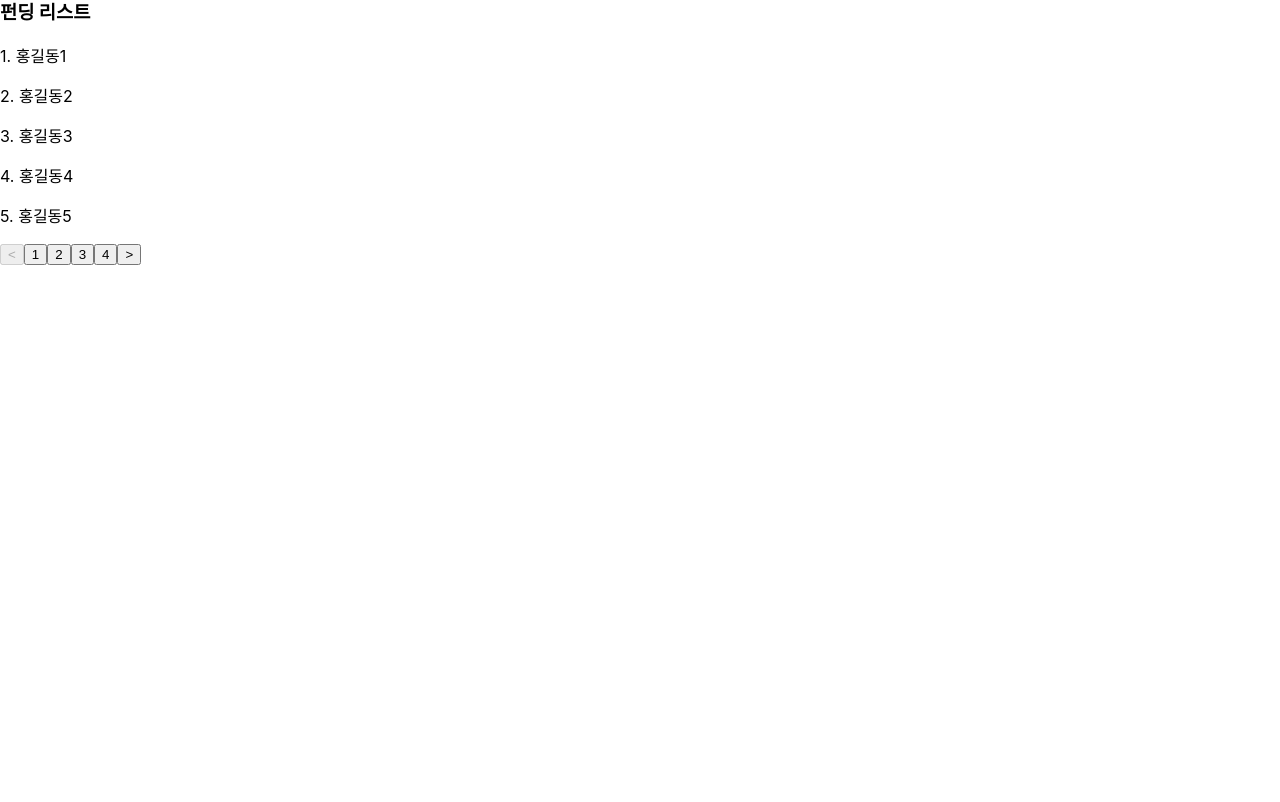
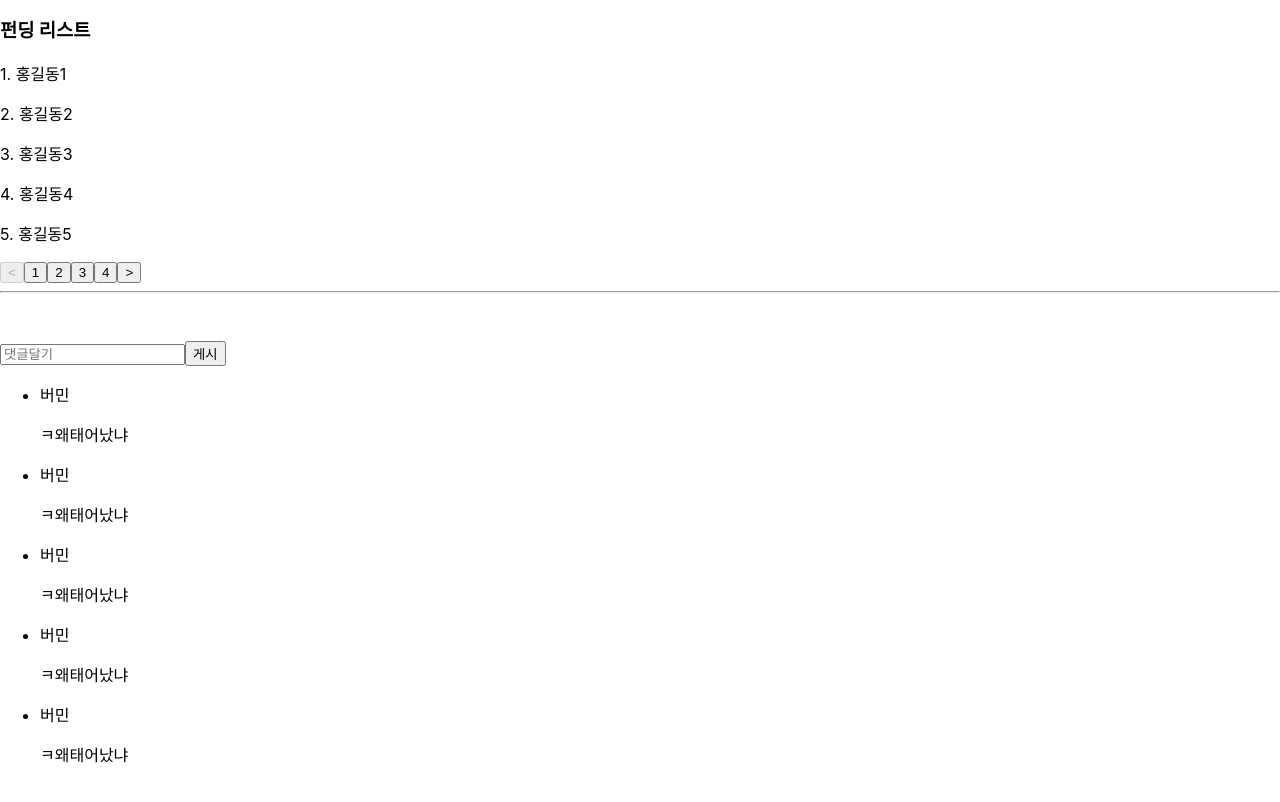
Before and after one commit to groupPresent/Front-End, a React (Create React App) app: page /detail in a window 1280 px wide. Shown: the part 662-1464 px from the top of the page. Before the commit the page ends 927 px from the top, so only its background shows below. Built offline with nearby package versions, Linux system fonts and the light colour scheme; no server answers.

Commit message:
[UPDATE]리뷰추가(코드수정 필요)

```diff
--- a/src/views/detailPage/Detail.js
+++ b/src/views/detailPage/Detail.js
@@ -3,23 +3,28 @@ import Navbar from '../common/NavBar'
 import { useEffect, useState } from 'react'
 import axios from 'axios'
 import FundingList from './FundingList'
+import Review from './Review'
 
 const Detail = () => {
   const [fundingPrice, setFundingPrice] = useState()
 
-  useEffect(() => {
-    const fetchData = async () => {
-      try {
-        const response = await axios.get('/user/funding/{fundingId}')
-        //여긴 지금 당장은 무조건 에러가 발생
-      } catch (e) {
-        console.log(e)
-      }
-    }
+  const onChange = (e) => {
+    setFundingPrice(e.target.value)
+  }
 
-    fetchData()
-  }, [])
+  // useEffect(() => {
+  //   const fetchData = async () => {
+  //     try {
+  //       const response = await axios.get('/user/funding/{fundingId}')
+  //       //여긴 지금 당장은 무조건 에러가 발생
+  //     } catch (e) {
+  //       console.log(e)
+  //     }
+  //   }
+  //   fetchData()
+  // }, [])
 
+  //펀딩리스트를 받아온 임시데이터입니다
   let tmpData = {
     giftName: '아이폰',
     giftPhoto:
@@ -28,37 +33,34 @@ const Detail = () => {
     currentFundraisingPrice: 2500,
     giftFundingPrice: 5000,
     contributorList: [
-      {id : 1, name: '홍길동1'},
-      {id : 2, name: '홍길동2'},
-      {id : 3, name: '홍길동3'},
-      {id : 4, name: '홍길동4'},
-      {id : 5, name: '홍길동5'},
-      {id : 6, name: '홍길동6'},
-      {id : 7, name: '홍길동7'},
-      {id : 8, name: '홍길동8'},
-      {id : 9, name: '홍길동9'},
-      {id : 10, name: '홍길동10'},
-      {id : 11, name: '조민호'},
-      {id : 12, name:'이현범'},
-      {id : 13, name:'신미림'},
-      {id : 14, name:'박준서'},
-      {id : 15, name:'임예람'},
-      {id : 16, name:'문하늘'},
-      {id : 17, name:'김현수'},
-      {id : 18, name:'디자이너분'},
-
+      { id: 1, name: '홍길동1' },
+      { id: 2, name: '홍길동2' },
+      { id: 3, name: '홍길동3' },
+      { id: 4, name: '홍길동4' },
+      { id: 5, name: '홍길동5' },
+      { id: 6, name: '홍길동6' },
+      { id: 7, name: '홍길동7' },
+      { id: 8, name: '홍길동8' },
+      { id: 9, name: '홍길동9' },
+      { id: 10, name: '홍길동10' },
+      { id: 11, name: '조민호' },
+      { id: 12, name: '이현범' },
+      { id: 13, name: '신미림' },
+      { id: 14, name: '박준서' },
+      { id: 15, name: '임예람' },
+      { id: 16, name: '문하늘' },
+      { id: 17, name: '김현수' },
+      { id: 18, name: '디자이너분' },
     ],
     contributorNum: 10,
     commentList: [
       { commenter: '버민', content: 'ㅋ왜태어났냐' },
       { commenter: '버민', content: 'ㅋ왜태어났냐' },
       { commenter: '버민', content: 'ㅋ왜태어났냐' },
+      { commenter: '버민', content: 'ㅋ왜태어났냐' },
+      { commenter: '버민', content: 'ㅋ왜태어났냐' },
     ],
     commentNum: 3,
-  }
-
-  const onChange = (e) => {
-    setFundingPrice(e.target.value)
   }
 
   let text = `펀딩 최소 금액은 ${tmpData.giftFundingPrice}원 입니다`
@@ -73,19 +75,22 @@ const Detail = () => {
 
       <div>
         <h2> 펀딩률 : {tmpData.giftFundingRate}%</h2>
-        <progress style={{
-					width : '70%',
-					height: '50px'
-				}} value={Number(tmpData.giftFundingRate)} max="100"></progress>
+        <progress
+          style={{
+            width: '70%',
+            height: '50px',
+          }}
+          value={Number(tmpData.giftFundingRate)}
+          max="100"
+        ></progress>
       </div>
 
       <hr />
 
-
       <div>
         <input placeholder={text} value={fundingPrice} onChange={onChange} />원
-        <br/>
-        <br/>
+        <br />
+        <br />
         <button
           onClick={() => {
             //post메소드
@@ -96,10 +101,21 @@ const Detail = () => {
         </button>
       </div>
 
+      <hr />
+      <div>
+        <FundingList contributorList={tmpData.contributorList}></FundingList>
+      </div>
+      <hr />
 
+      <br />
+      <br />
       <div>
-        <FundingList contributorList={tmpData.contributorList} ></FundingList>
+        <Review commentList={tmpData.commentList}></Review>
       </div>
+      <div></div>
+
+      <br />
+      <br />
     </div>
   )
 }
--- /dev/null
+++ b/src/views/detailPage/Review.js
@@ -0,0 +1,59 @@
+import React, { useState } from 'react'
+
+const Review = ({ commentList }) => {
+  const [comment, setComment] = useState('')
+  const [commentArray, setCommentArray] = useState(commentList)
+
+  const onChange = (e) => {
+    setComment(e.target.value)
+  }
+
+  const onSubmit = (e) => {
+    //이벤트가 발생해도 `submit` 새로고침을 막는 함수
+    //왜냐하면 아래의 조건문처럼 입력값이 없는 경우에는
+    //함수를 끝내야 하는데 이게 없으면 무조건적으로 새로고침이 일어나게 됨?
+    e.preventDafault()
+    if (comment === '') {
+      //댓글이 공백이라면 바로 리턴하여 함수를 끝낸다.
+      return
+    }
+
+    const currentComment = {
+      commenter: '민호',
+      content: comment,
+    }
+
+    setCommentArray([...commentArray, currentComment])
+
+    setComment('')
+  }
+
+  return (
+    <div>
+      <form onSubmit={onSubmit}>
+        <input
+          type="text"
+          placeholder="댓글달기"
+          value={comment}
+          onChange={onChange}
+        />
+        <button type="submit">게시</button>
+      </form>
+
+      {/* { commenter: '버민', content: 'ㅋ왜태어났냐' }, */}
+      <div>
+        <ul>
+          {commentArray.map((item, index) => (
+            <li key={index}>
+              <p>{item.commenter}</p>
+              <p>{item.content}</p>
+            </li>
+          ))}
+        </ul>
+      </div>
+    </div>
+  )
+}
+//onclick으로 구현하면 되는데 왜 form의 submit으로 하면
+//죄다 초기화가 되는거지?
+export default Review
```
